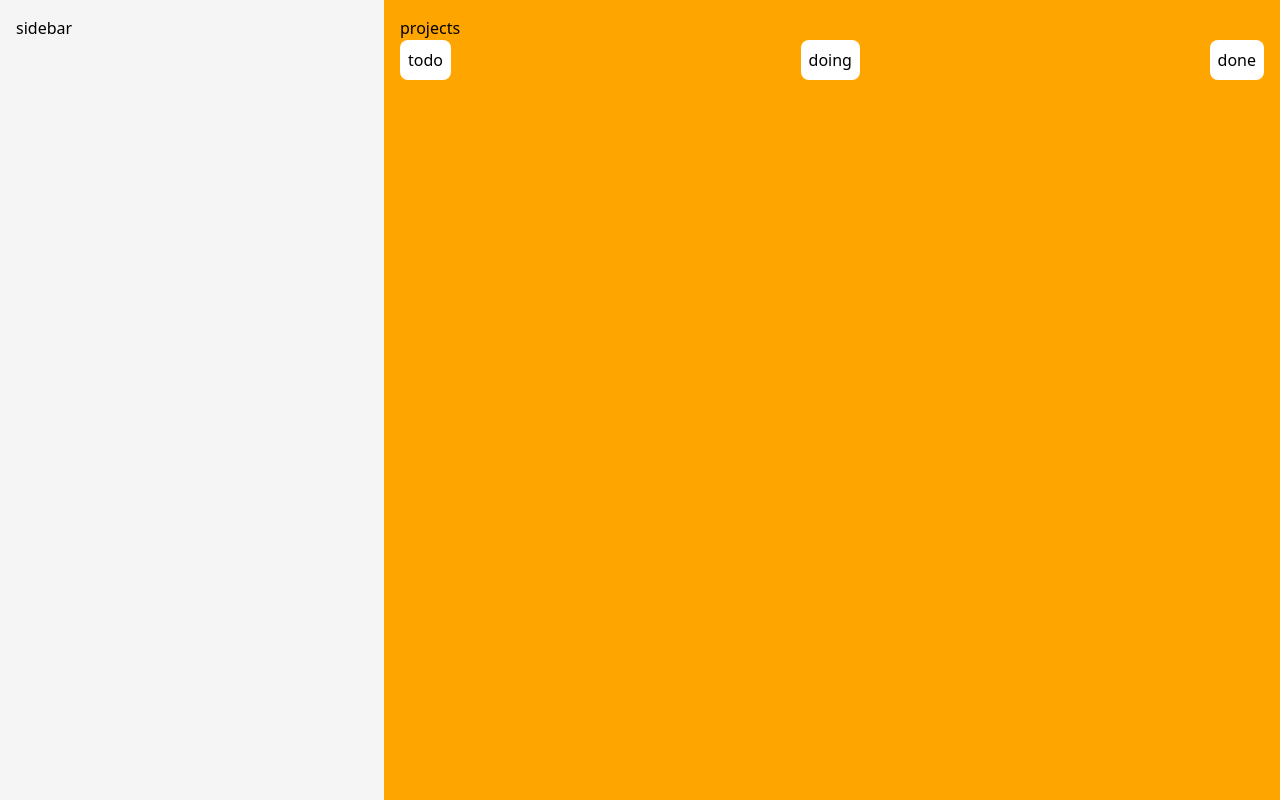
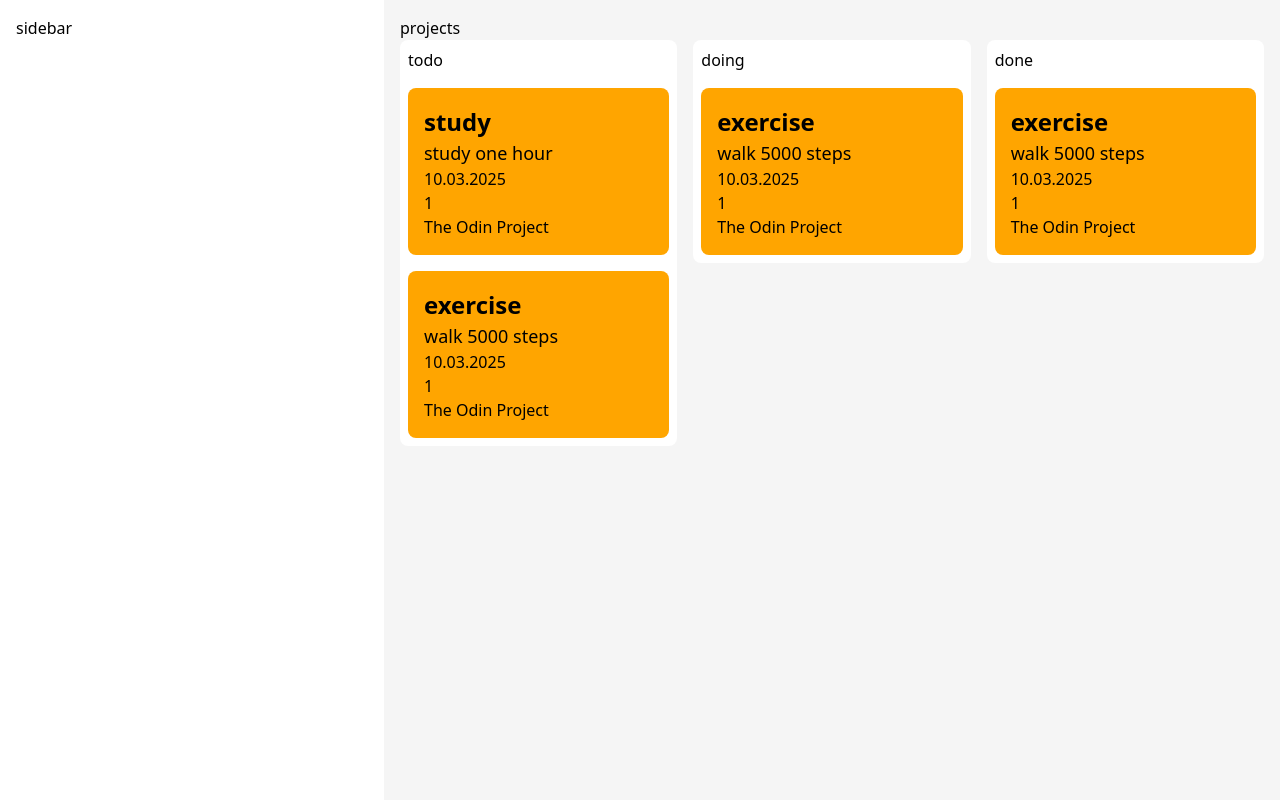
Before and after one commit to riezong/todo-list, a website built with webpack: page src/template.html in a window 1280 px wide. Built offline with nearby package versions, Linux system fonts and the light colour scheme.

Commit message:
Render items to DOM

```diff
--- a/src/styles.css
+++ b/src/styles.css
@@ -22,7 +22,7 @@ h1, h2, h3, h4, h5, h6 {
 #content {
     width: 100vw;
     height: 100vh;
-    overflow: hidden;
+    overflow: auto;
     display: flex;
     align-items: stretch;
 }
@@ -30,7 +30,7 @@ h1, h2, h3, h4, h5, h6 {
 #sidebar {
     width: max(30%, 150px);
     padding: 1rem;
-    background-color: whitesmoke;
+    background-color: white;
 }
 
 #projects {
@@ -38,22 +38,42 @@ h1, h2, h3, h4, h5, h6 {
     flex: 1;
     display: flex;
     flex-direction: column;
-    background-color: orange;
+    background-color: whitesmoke;
 }
 
 #project-list {
     display: flex;
     justify-content: space-between;
+    align-items: flex-start;
     gap: 1rem;
 }
 
 .todo-list {
+    flex: 1;
+    width: 250px;
+    display: flex;
+    flex-direction: column;
+    gap: 1rem;
     padding: .5rem;
     border-radius: 8px;
     background-color: white;
 }
 
 .todo-item {
+    padding: 1rem;
     border-radius: 8px;
     background-color: orange;
 }
+
+.todo-item h1 {
+    font-size: 24px;
+}
+
+.todo-item h2 {
+    font-size: 18px;
+    font-weight: 400;
+}
+
+.todo-item p {
+    font-size: 16px;
+}
--- a/src/todo-list-DOM.js
+++ b/src/todo-list-DOM.js
@@ -1,7 +1,9 @@
 import { todoListLogic } from './todo-list-logic.js';
 
 const projectList = todoListLogic.projects;
-console.log(projectList);
+// console.log(projectList[0]);
+// console.log(listTodo, typeof listTodo);
+// console.log(listTodo.getTodos());
 
 const todoListDOM = (function () {
 	const Content = document.querySelector('#content');
@@ -28,10 +30,48 @@ const todoListDOM = (function () {
 		projects.appendChild(projectLists);
 		const projectBody = document.createElement('div');
 		for (const list of projectList) {
+			// console.log(list, typeof list);
+			// console.log(list.getTodos(), typeof list.getTodos());
+			const todos = list.getTodos();
+			// console.log(todos, typeof todos);
+
 			const newList = document.createElement('div');
 			newList.setAttribute('id', list.title);
 			newList.setAttribute('class', 'todo-list');
 			newList.textContent = list.title;
+
+			if (todos.length > 0) {
+				for (const item of todos) {
+					console.log(item);
+
+					const newItem = document.createElement('div');
+					newItem.setAttribute('id', item.title);
+					newItem.setAttribute('class', 'todo-item');
+
+					const itemTitle = document.createElement('h1');
+					itemTitle.textContent = item.title;
+					newItem.appendChild(itemTitle);
+
+					const itemDescription = document.createElement('h2');
+					itemDescription.textContent = item.description;
+					newItem.appendChild(itemDescription);
+
+					const itemDue = document.createElement('p');
+					itemDue.textContent = item.dueDate;
+					newItem.appendChild(itemDue);
+
+					const itemPriority = document.createElement('p');
+					itemPriority.textContent = item.priority;
+					newItem.appendChild(itemPriority);
+
+					const itemNotes = document.createElement('p');
+					itemNotes.textContent = item.notes;
+					newItem.appendChild(itemNotes);
+
+					newList.appendChild(newItem);
+				}
+			}
+
 			projectLists.appendChild(newList);
 		}
 	})();
--- a/src/todo-list-logic.js
+++ b/src/todo-list-logic.js
@@ -1,3 +1,5 @@
+import { compareAsc, format } from 'date-fns';
+
 const todoListLogic = (function () {
 	const projects = [];
 
@@ -33,27 +35,59 @@ const todoListLogic = (function () {
 		constructor(title, description, dueDate, priority, notes, checklist) {
 			this.title = title; // string
 			this.description = description; // string
-			this.dueDate = new Date(dueDate); // date
+			this.dueDate = format(new Date(dueDate), 'dd.MM.yyyy'); // date
 			this.priority = priority; // number
 			this.notes = notes; // string
 			this.checklist = checklist; // array? boolean?
 		}
 	}
 
-	const testItem = new todoItem(
+	const todoTestItem = new todoItem(
 		'study',
 		'study one hour',
-		'today',
+		'2025-03-10',
 		1,
 		'The Odin Project',
 		true
 	);
+	listTodo.add(todoTestItem);
 
-	listTodo.add(testItem);
+	const todoTestItem2 = new todoItem(
+		'exercise',
+		'walk 5000 steps',
+		'2025-03-10',
+		1,
+		'The Odin Project',
+		true
+	);
+	listTodo.add(todoTestItem2);
+
+	const doingTestItem = new todoItem(
+		'exercise',
+		'walk 5000 steps',
+		'2025-03-10',
+		1,
+		'The Odin Project',
+		true
+	);
+	listDoing.add(doingTestItem);
+
+	const doneTestItem = new todoItem(
+		'exercise',
+		'walk 5000 steps',
+		'2025-03-10',
+		1,
+		'The Odin Project',
+		true
+	);
+	listDone.add(doneTestItem);
+
+	// console.log(listTodo, typeof listTodo);
+	// console.log(listTodo.getTodos());
 
 	return { projects };
 })();
 
-console.log(todoListLogic.projects);
+// console.log(todoListLogic.projects);
 
 export { todoListLogic };
```
